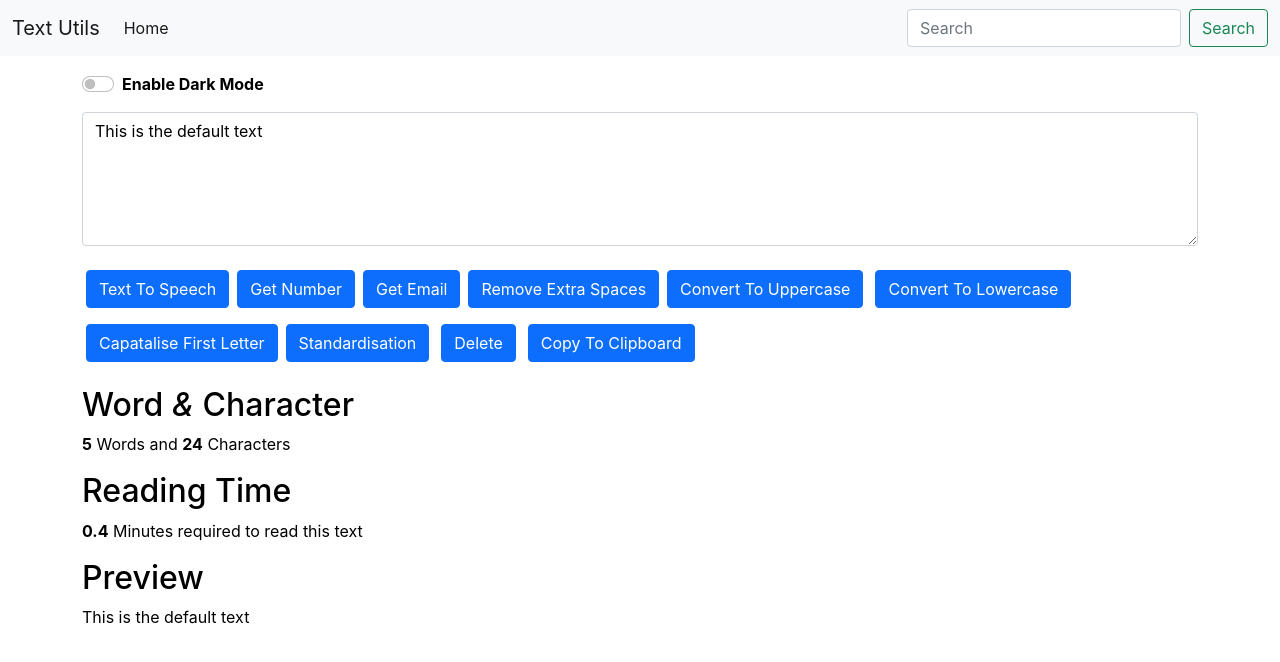
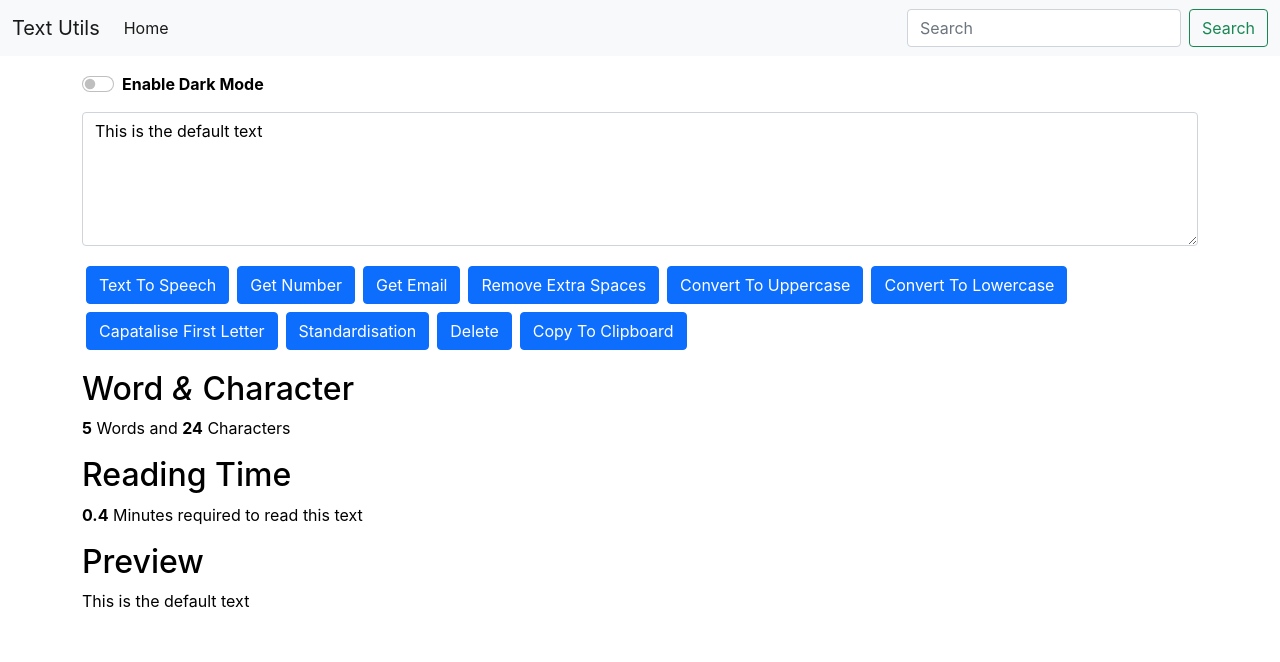
Before and after one commit to Pro-Developer01/Text-Utils-React, a React (Create React App) app: page / in a window 1280 px wide. Shown: the top 662 px of the page. Built offline with nearby package versions, Linux system fonts and the light colour scheme.

Commit message:
margine in y axis of alla buttons are set to one

```diff
--- a/src/Components/Textform.js
+++ b/src/Components/Textform.js
@@ -111,70 +111,70 @@ export default function Textform(props) {
       <button
         type="button"
         onClick={TextTospeech}
-        className="btn btn-primary mx-1 my-2"
+        className="btn btn-primary mx-1 my-1"
         >
         Text To Speech
       </button>
       <button
         type="button"
         onClick={extractnum}
-        className="btn btn-primary mx-1 my-2"
+        className="btn btn-primary mx-1 my-1"
         >
         Get Number
       </button>
       <button
         type="button"
         onClick={extractemail}
-        className="btn btn-primary mx-1 my-2"
+        className="btn btn-primary mx-1 my-1"
         >
         Get Email
       </button>
       <button
         type="button"
         onClick={Extraspaces}
-        className="btn btn-primary mx-1 my-2"
+        className="btn btn-primary mx-1 my-1"
         >
         Remove Extra Spaces
       </button>
       <button
         type="button"
         onClick={ChangeToUpp}
-        className="btn btn-primary mx-1 "
+        className="btn btn-primary mx-1 my-1 "
       >
         Convert To Uppercase
       </button>
       <button
         type="button"
         onClick={ChangeToLow}
-        className="btn btn-primary mx-2"
+        className="btn btn-primary mx-1 my-1"
         >
         Convert To Lowercase
       </button>
       <button
         type="button"
         onClick={CapataliseFirstLetter}
-        className="btn btn-primary mx-1 my-2"
+        className="btn btn-primary mx-1 my-1"
         >
         Capatalise First Letter
       </button>
       <button
         type="button"
         onClick={Standardisation}
-        className="btn btn-primary mx-1 my-2"
+        className="btn btn-primary mx-1 my-1"
         >
         Standardisation
       </button>
       <button
         type="button"
         onClick={Cleartext}
-        className="btn btn-primary mx-2"
+        className="btn btn-primary mx-1 my-1"
         >
         Delete
       </button>
       <button
         type="button"
         onClick={copy}
-        className="btn btn-primary mx-1 my-2"
+        className="btn btn-primary mx-1 my-1"
         >
         Copy To Clipboard
       </button>
```
